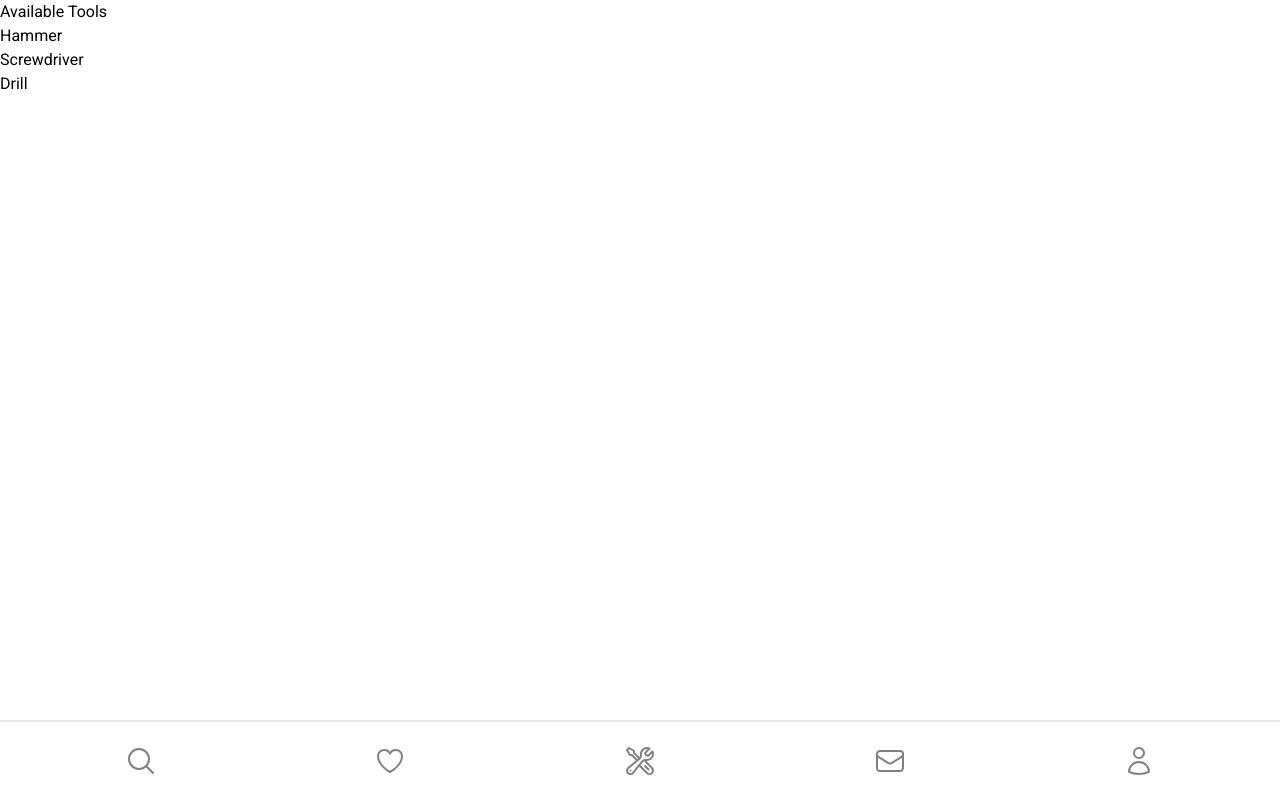
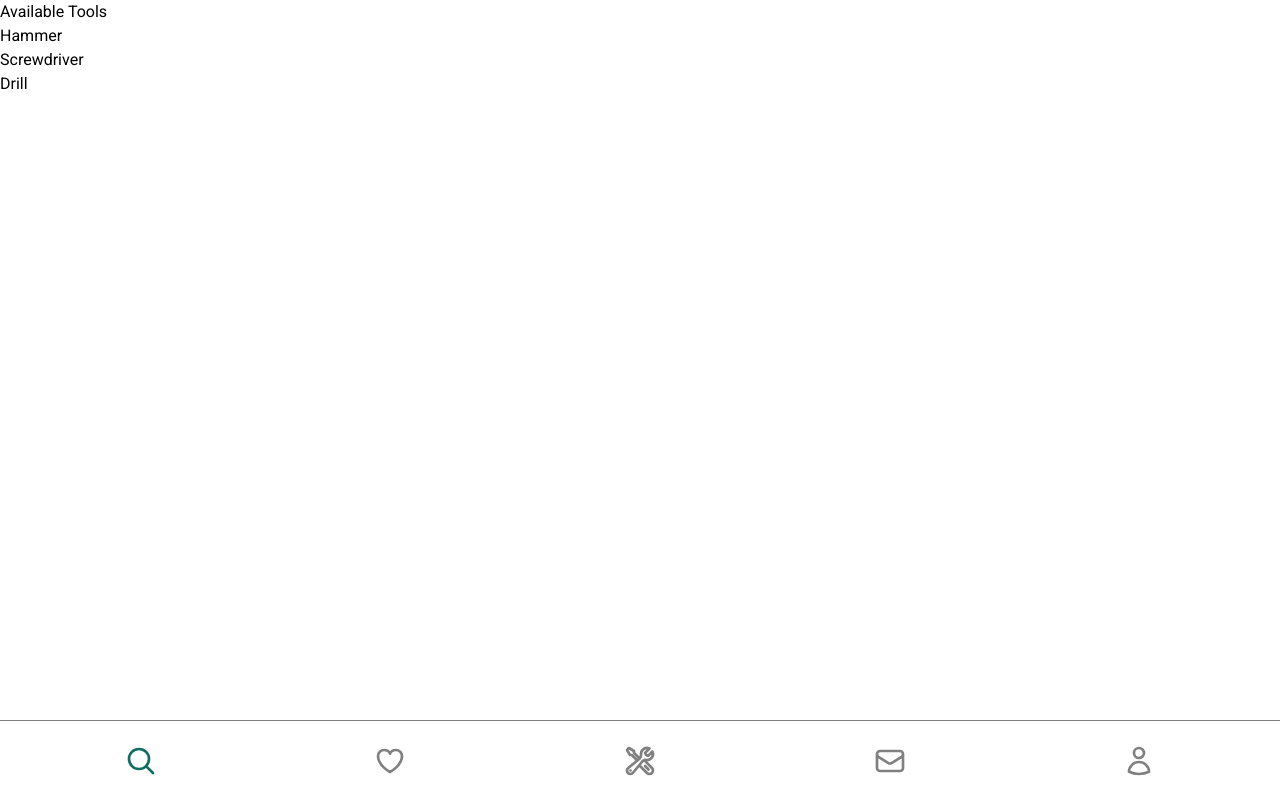
Before and after one commit to sevtechcodes/FriendsWithTools, a Next.js app: page /explore in a window 1280 px wide. Built offline with nearby package versions, Linux system fonts and the light colour scheme.

Commit message:
navbar done

```diff
--- a/app/components/NavBar.tsx
+++ b/app/components/NavBar.tsx
@@ -1,3 +1,4 @@
+'use client';
 import React from 'react';
 import {
   MagnifyingGlassIcon,
@@ -7,39 +8,59 @@ import {
   UserIcon,
 } from '@heroicons/react/24/outline';
 import Link from 'next/link';
+import { usePathname } from 'next/navigation';
 
 const NavBar = () => {
+  const currentPath = usePathname();
+
   return (
-    <div className='fixed inset-x-0 bottom-0 border-t-2 h-20'>
+    <div className=' fixed inset-x-0 bottom-0 border-t  border-grey h-20 shadow-md'>
       <div className='flex justify-around items-center h-full p-4'>
         <Link href='/explore'>
           <MagnifyingGlassIcon
-            style={{ color: 'var(--gray)' }}
-            className='size-8 hover:text-light-green-500'
+            className={
+              currentPath === '/explore'
+                ? 'size-8 stroke-darkGreen stroke-2'
+                : 'size-8 stroke-grey stroke-2'
+            }
           />
         </Link>
-        <Link href='/whishlist'>
+        <Link href={'/whishlist'}>
+          {/* test */}
           <HeartIcon
-            style={{ color: 'var(--gray)' }}
-            className='size-8 hover:text-light-green-500'
+            className={
+              currentPath === '/whishlist'
+                ? 'size-8 stroke-darkGreen stroke-2'
+                : 'size-8 stroke-grey stroke-2'
+            }
           />
         </Link>
+
         <Link href='/rented'>
           <WrenchScrewdriverIcon
-            style={{ color: 'var(--gray)' }}
-            className='size-8 hover:text-light-green-500'
+            className={
+              currentPath === '/rented'
+                ? 'size-8 stroke-darkGreen stroke-2'
+                : 'size-8 stroke-grey stroke-2'
+            }
           />
         </Link>
         <Link href='/inbox'>
           <EnvelopeIcon
-            style={{ color: 'var(--gray)' }}
-            className='size-8 hover:text-light-green-500'
+            className={
+              currentPath === '/inbox'
+                ? 'size-8 stroke-darkGreen stroke-2'
+                : 'size-8 stroke-grey stroke-2'
+            }
           />
         </Link>
         <Link href='/user'>
           <UserIcon
-            style={{ color: 'var(--gray)' }}
-            className='size-8 hover:text-light-green-500'
+            className={
+              currentPath === '/user'
+                ? 'size-8 stroke-darkGreen stroke-2'
+                : 'size-8 stroke-grey stroke-2'
+            }
           />
         </Link>
       </div>
--- a/app/whishlist/page.tsx
+++ b/app/whishlist/page.tsx
@@ -1,11 +1,13 @@
 import React from 'react';
+import NavBar from '../components/NavBar';
 
 const WishlistPage = () => {
-    return (
-        <div>
-            <h1>Wishlist</h1>
-        </div>
-    );
-}
+  return (
+    <div>
+      <h1>Wishlist</h1>
+      <NavBar />
+    </div>
+  );
+};
 
 export default WishlistPage;
--- a/tailwind.config.ts
+++ b/tailwind.config.ts
@@ -11,6 +11,17 @@ const config: Config = {
       sm: '430px',
       // => @media (min-width: 430px) iPhone 14 max pro
     },
+    colors: {
+      transparent: 'transparent',
+      current: 'currentColor',
+      white: '#ffffff',
+      black: '#000000',
+      grey: '#808080',
+      lightGreen: '#189c8c',
+      darkGreen: '#106e60',
+      chatBlue: '#104d77',
+      chatGreen: '#106e31',
+    },
 
     extend: {
       backgroundImage: {
```
